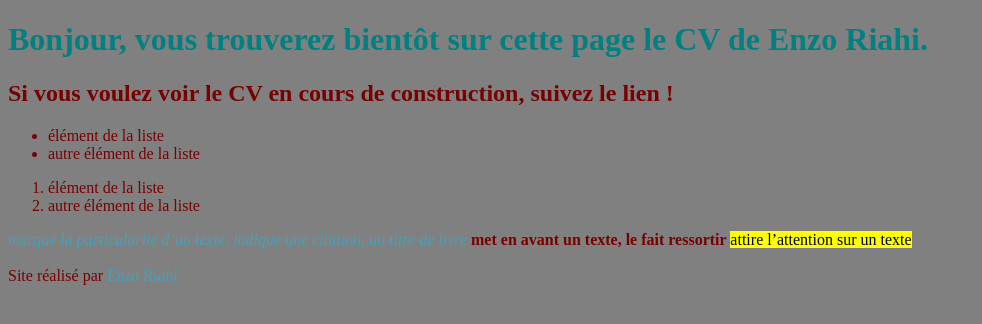
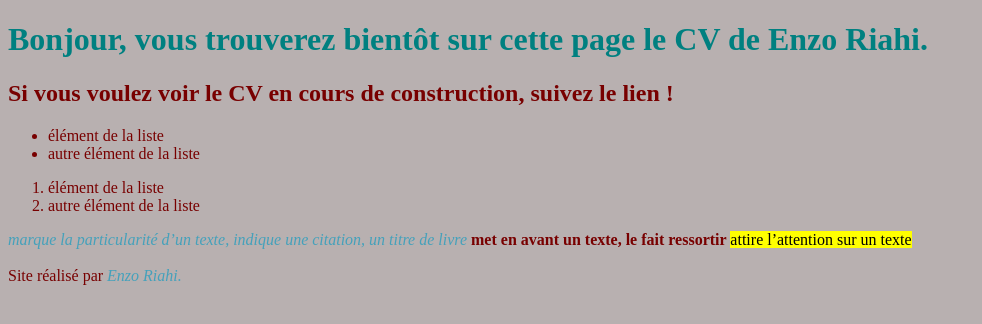
Before and after one commit to enzoriahi/monCV, a plain HTML site: page index.html in a window 1280 px wide. Shown: the whole page, without its empty margins (0-982 px from the left). Drawn offline with Linux system fonts and the light colour scheme.

Commit message:
changement de couleur

```diff
--- a/styles.css
+++ b/styles.css
@@ -9,5 +9,5 @@ em{
     color:#45A1BB;
 }
 html{
-    background-color: grey;
+    background-color: rgb(184, 176, 176);
 }
```
